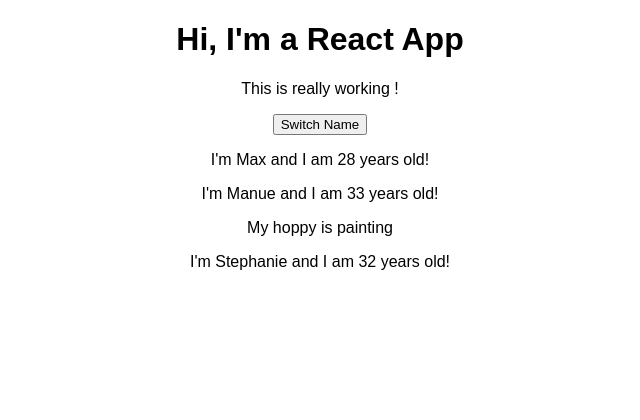
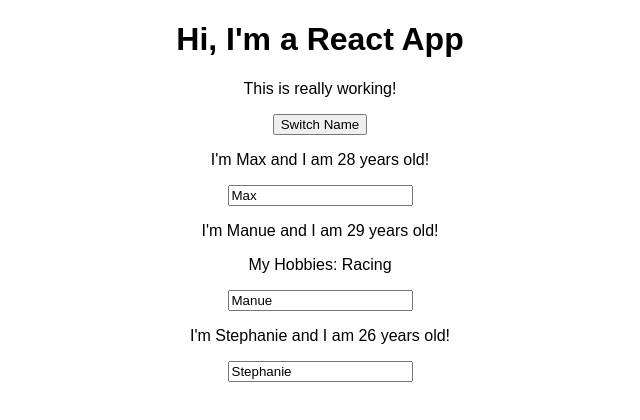
Before and after one commit to mazen87/React-complete-guide, a React (Create React App) app: page / in a window 1280 px wide. Shown: the top 420 px of the page, without its empty margins (320-960 px from the left). Built offline with nearby package versions, Linux system fonts and the light colour scheme.

Commit message:
useState hook for state manipulation-stateless and stateful components-passing method reference between components- tow way binding

```diff
--- a/src/App.js
+++ b/src/App.js
@@ -1,29 +1,68 @@
-import React, { Component } from 'react';
+import React, { Component, useState } from 'react';
 import './App.css';
 import Person from './Person/Person';
 
 class App extends Component {
+
   state = {
-    persons : [
-      { name: 'Max' , age:28 },
-      { name: "Manue" , age:33 },
-      { name: "Stephanie" , age:32 }
-    ]
+    persons: [
+      { name: 'Max', age: 28 },
+      { name: 'Manue', age: 29 },
+      { name: 'Stephanie', age: 26 }
+    ],
+    otherState: 'some other value'
+  };
+
+  switchNameHandler = (newName) => {
+    // console.log('Was clicked!');
+    // DON'T DO THIS: this.state.persons[0].name = 'Maximilian';
+    this.setState({
+      persons: [
+        { name: newName, age: 28 },
+        { name: 'Manue', age: 29 },
+        { name: 'Stephanie', age: 27 }
+      ]
+    });
+  };
+
+  nameChangedHandler = (event)=>{
+      this.setState({
+        persons: [
+          { name: 'Max', age: 28 },
+          { name: event.target.value , age: 29 },
+          { name: 'Stephanie', age: 27 }
+        ]
+      });
   }
+
   render() {
-   return (
+    return (
       <div className="App">
-       <h1>Hi, I'm a React App </h1>
-       <p> This is really working  !</p>
-       <button>Switch Name </button>
-       <Person  name={this.state.persons[0].name} age={this.state.persons[0].age}/>
-       <Person  name={this.state.persons[1].name} age={this.state.persons[1].age}>My hoppy is painting  </Person>
-       <Person  name={this.state.persons[2].name} age={this.state.persons[2].age}/>
+        <h1>Hi, I'm a React App</h1>
+        <p>This is really working!</p>
+        <button onClick={()=>this.switchNameHandler('Maximillian')}>Switch Name</button>
+        <Person
+          click={this.switchNameHandler.bind(this, 'Maximiliano')}
+          name={this.state.persons[0].name}
+          age={this.state.persons[0].age}
+        />
+        <Person
+          name={this.state.persons[1].name}
+          age={this.state.persons[1].age}
+          changed={this.nameChangedHandler}
+        >
+          My Hobbies: Racing
+        </Person>
+        <Person
+          name={this.state.persons[2].name}
+          age={this.state.persons[2].age}
+
+        />
       </div>
     );
+  }
+    //return React.createElement('div',{className :'App'},React.createElement('h1',null,'Does it work?!!!!!'))
 
-    //return React.createElement('div',{className :'App'},React.createElement('h1',null,'Does it work?!!!!!'))
-  }
 }
 
 export default App;
--- a/src/Person/Person.js
+++ b/src/Person/Person.js
@@ -2,8 +2,9 @@
 const person = (props) => {
     return  (
    <div>
-        <p> I'm {props.name}  and I am {props.age} years old! </p>
+        <p  onClick={props.click}> I'm {props.name}  and I am {props.age} years old! </p>
         <p>{props.children}</p>
+        <input type="text" onChange={props.changed} value={props.name}/>
    </div>
     )
 };
```
